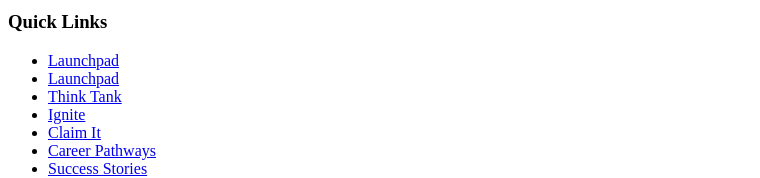
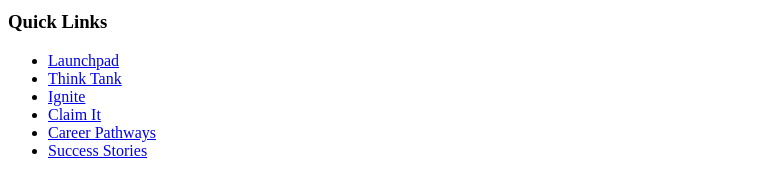
Before and after one commit to theuni2/cd, a Next.js app: page / in a window 1280 px wide. Shown: the part 1767-1945 px from the top of the page, without its empty margins (0-760 px from the left). Built offline with nearby package versions, Linux system fonts and the light colour scheme.

Commit message:
footer updte

```diff
--- a/components/Footer.tsx
+++ b/components/Footer.tsx
@@ -86,7 +86,7 @@ const handleContactClick = () => {
             title="Quick Links"
             links={[
               { label: 'Launchpad', href: '/launchpad' },
-              { label: 'Launchpad', href: '/launchpad' },
+              // { label: 'Launchpad', href: '/launchpad' },
               { label: 'Think Tank', href: '/research' },
               { label: 'Ignite', href: '/internship' },
               // { href: '/research', label: 'Research' },  //Think tank
```
